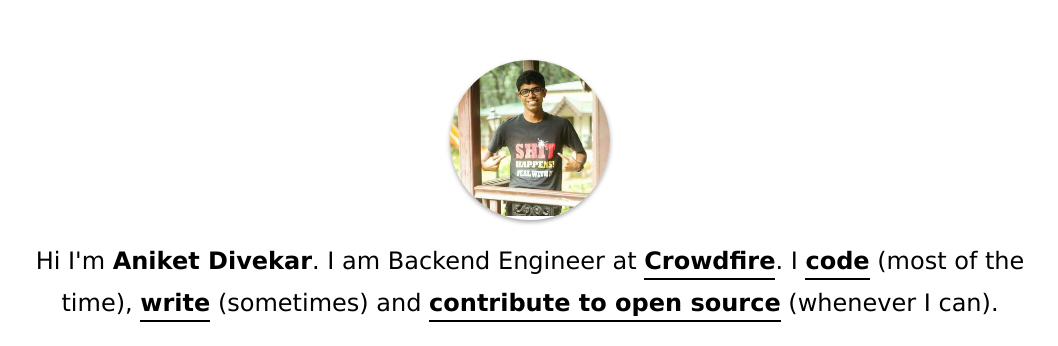
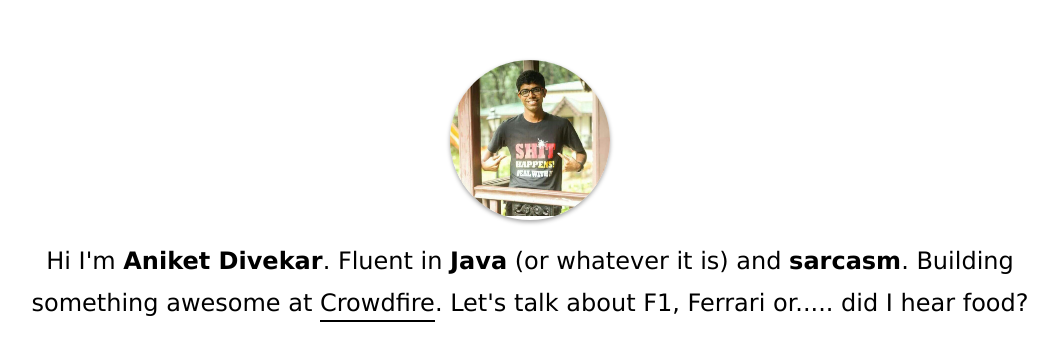
Before and after one commit to aniketdivekar/aniketdivekar.com, a plain HTML site: page index.html in a window 1280 px wide. Shown: the part 175-521 px from the top of the page, without its empty margins (110-1168 px from the left). Drawn offline with nearby package versions, Linux system fonts and the light colour scheme; some packages are replaced by stand-ins of ours; a script that the page names is missing; files whose address does not match are found by name.

Commit message:
Update index.html

```diff
--- a/index.html
+++ b/index.html
@@ -14,13 +14,7 @@
     <div class="home__details">
       <div class="home__details__intro">
         Hi I'm <b>Aniket Divekar</b>.
-        I am Backend Engineer at
-        <a
-          href="https://crowdfireapp.com"
-          target="_blank"
-          rel="noopener nofollow"
-        ><b>Crowdfire</b></a>.
-        I <a href="#projects" class="js-hashlink" target="_blank" rel="noopener nofollow"><b>code</b></a> (most of the time), <a href="#writing" class="js-hashlink" target="_blank" rel="noopener nofollow"><b>write</b></a> (sometimes) and <a href="#oss" class="js-hashlink" target="_blank" rel="noopener nofollow"><b>contribute to open source</b></a> (whenever I can).
+        Fluent in <b>Java</b> (or whatever it is) and <b>sarcasm</b>. Building something awesome at <a href="" target="blank" rel="noopener nofollow">Crowdfire</a>. Let's talk about F1, Ferrari or..... did I hear food?
       </div>
       <div class="home__details__social">
         <a class="home__details__social__name"
```
